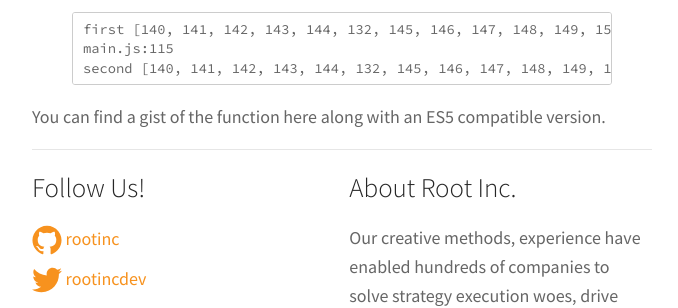
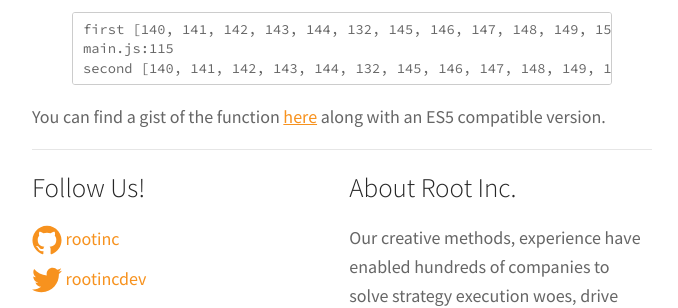
Before and after one commit to rootinc/rootinc.github.io, a Jekyll site: the page built from _posts/2016-02-03-debug-mapreduce-js.md, in a window 1280 px wide. Shown: the part 1803-2111 px from the top of the page, without its empty margins (298-976 px from the left). Built offline with Jekyll 4.4.1, drawn with Linux system fonts in a browser that asks for light colours; part of the change alters nothing that is shown.

```diff
--- a/_posts/2016-02-03-debug-mapreduce-js.md
+++ b/_posts/2016-02-03-debug-mapreduce-js.md
@@ -62,4 +62,6 @@ first [140, 141, 142, 143, 144, 132, 145, 146, 147, 148, 149, 150, 151, 152, 153
 main.js:115
 second [140, 141, 142, 143, 144, 132, 145, 146, 147, 148, 149, 150, 151, 152, 153, 87, 154, 155, 156, 157, 158, 159, 160, 161, 162, 163, 164, 165, 166, 167, 168, 169, 170, 171, 172, 173, 174, 175, 176, 177, 100, 178, 89, 179, 101, 102, 98, 180, 181, 182, 183, 184, 110, 185, 112, 186]
 {% endhighlight %}
-You can find a gist of the function here along with an ES5 compatible version.
+You can find a gist of the function [here][gist] along with an ES5 compatible version.
+
+[gist]: https://gist.github.com/mattcodez/617336258d243078f74f
```
